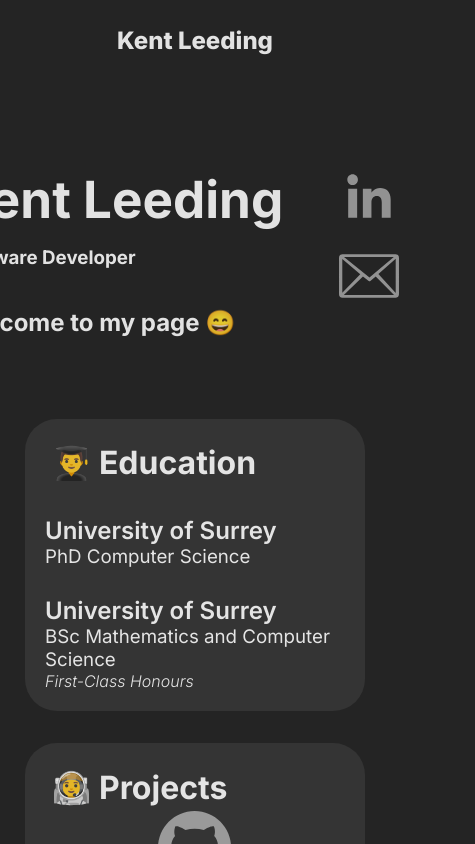
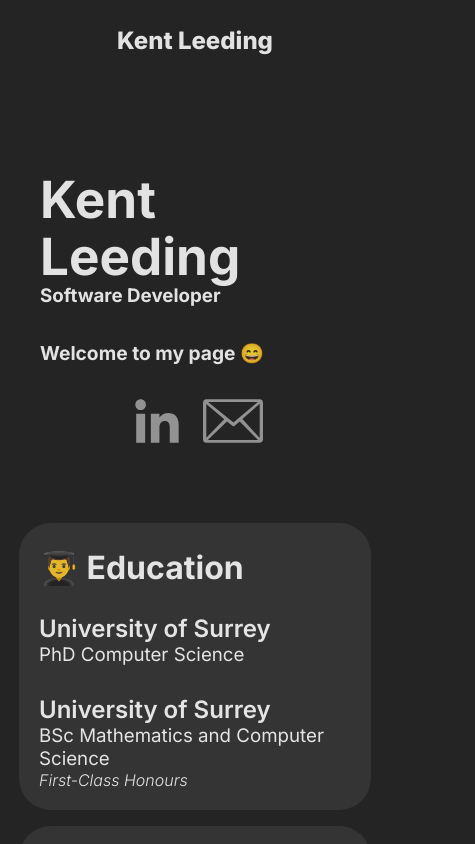
Before and after one commit to kleeding/kleeding.github.io, a React (Vite) app: page / in a window 390 px wide. Shown: the top 844 px of the page, 475 px wide, since content can reach past the window. Built offline with nearby package versions, Linux system fonts and the light colour scheme.

Commit message:
mobile friendly css

```diff
--- a/src/App.css
+++ b/src/App.css
@@ -2,7 +2,6 @@
   display: flex;
   flex-direction: column;
   justify-content: space-between;
-  /* min-width: 100%; */
   max-width: 960px;
   min-height: calc(100% - 80px);
 }
@@ -11,7 +10,7 @@
   margin: 10px;
   display: flex;
   justify-content: center;
-  gap: 2rem;
+  gap: 1em;
   flex-wrap: wrap;
 }
 
@@ -21,21 +20,20 @@
   flex-direction: column;
   background-color: #343434;
   border-radius: 2rem;
-  width: 300px;
-  /* margin: auto; */
+  width: 250px;
 }
 
-/* .section-content {
-} */
-
-/* .section-logo {
-  margin: 0.2em;
-  align-self: center;
-} */
+.section-title-container {
+  display: flex;
+  font-size: 2rem;
+  margin: 0;
+  align-self: flex-start;
+}
 
 .section-title {
+  width: 100%;
   font-size: 2rem;
-  margin: 0.2em;
+  margin: 0.2em 0 0 0;
   align-self: flex-start;
 }
 
@@ -46,3 +44,21 @@
 .section-icon.background {
   fill: #343434;
 }
+
+@media (max-width: 768px) {
+  .section-container {
+    width: calc((80vw - 4em) / 2);
+  }
+}
+
+@media (max-width: 600px) {
+  .section-container {
+    width: 80vw;
+  }
+}
+/*
+@media (max-width: 600px) {
+  .section-title-container {
+    flex-direction: column;
+  }
+}  */
--- a/src/components/Intro/Intro.css
+++ b/src/components/Intro/Intro.css
@@ -1,9 +1,9 @@
 .intro-container {
   padding: 20px;
   display: flex;
+  flex-direction: row;
   justify-content: space-between;
-  /* background-color: #343434; */
-  /* border-radius: 2rem; */
+  align-items: center;
   min-width: 500px;
 }
 
@@ -11,26 +11,43 @@
   padding: 10px;
   display: flex;
   flex-direction: column;
-  align-items: start;
+  justify-content: space-between;
 }
 
 .contact-info {
-  /* background-color: aquamarine; */
-  margin: auto;
+  margin: auto auto 2em auto;
   display: flex;
   flex-direction: column;
   align-items: center;
   gap: 1em;
 }
 
-/* .img-container {
-  margin: 1em;
-  background-color: black;
-  width: 150px;
-  height: 150px;
-  border-radius: 100%;
-} */
-
 .intro-name {
   margin: 1em 0 0 0;
 }
+
+.intro-tagline {
+  margin: 0 0 1em 0;
+}
+
+@media (max-width: 425px) {
+  .intro-container {
+    flex-direction: column;
+    min-width: 100px;
+  }
+
+  .contact-info {
+    flex-direction: row;
+  }
+
+  .intro-welcome {
+    font-size: 1.2rem;
+  }
+}
+
+@media (max-width: 768px) {
+  .intro-container {
+    /* flex-direction: column; */
+    min-width: 80vw;
+  }
+}
--- a/src/components/Intro/Intro.jsx
+++ b/src/components/Intro/Intro.jsx
@@ -7,10 +7,9 @@ function Intro() {
     return (
         <section className="intro-container">
             <span className='intro-content'>
-                {/* <div className='img-container'></div> */}
                 <h1 className='intro-name'>Kent Leeding</h1>
-                <h3>Software Developer</h3>
-                <h2>Welcome to my page 😄</h2>
+                <h3 className='intro-tagline'>Software Developer</h3>
+                <h2 className='intro-welcome'>Welcome to my page 😄</h2>
             </span>
             <span className='contact-info'>
                 <Icon link={"https://www.linkedin.com/in/kentleeding/"} svg={linkedin} />
--- a/src/components/Projects/Projects.jsx
+++ b/src/components/Projects/Projects.jsx
@@ -5,7 +5,7 @@ import './Projects.css'
 function Project() {
     return (
         <section className='section-container'>
-            <h1 className='section-title projects'>👨‍🚀 Projects</h1>
+            <h1 className='section-title'>👨‍🚀 Projects</h1>
             <Icon stylename={"icon-centered"} link={"https://github.com/kleeding"} svg={github} />
         </section>
     )
--- a/src/components/Skills/Skills.css
+++ b/src/components/Skills/Skills.css
@@ -1,5 +1,6 @@
 .section-container.skills {
   min-width: 500px;
+  /* width: auto; */
 }
 
 .section-title.skills {
@@ -26,3 +27,17 @@
   font-size: 0.8rem;
   font-weight: 400;
 }
+
+@media (max-width: 768px) {
+  .section-container.skills {
+    min-width: 0px;
+    width: 80vw;
+  }
+}
+
+@media (max-width: 768px) {
+  .intro-container {
+    /* flex-direction: column; */
+    min-width: 80vw;
+  }
+}
```
